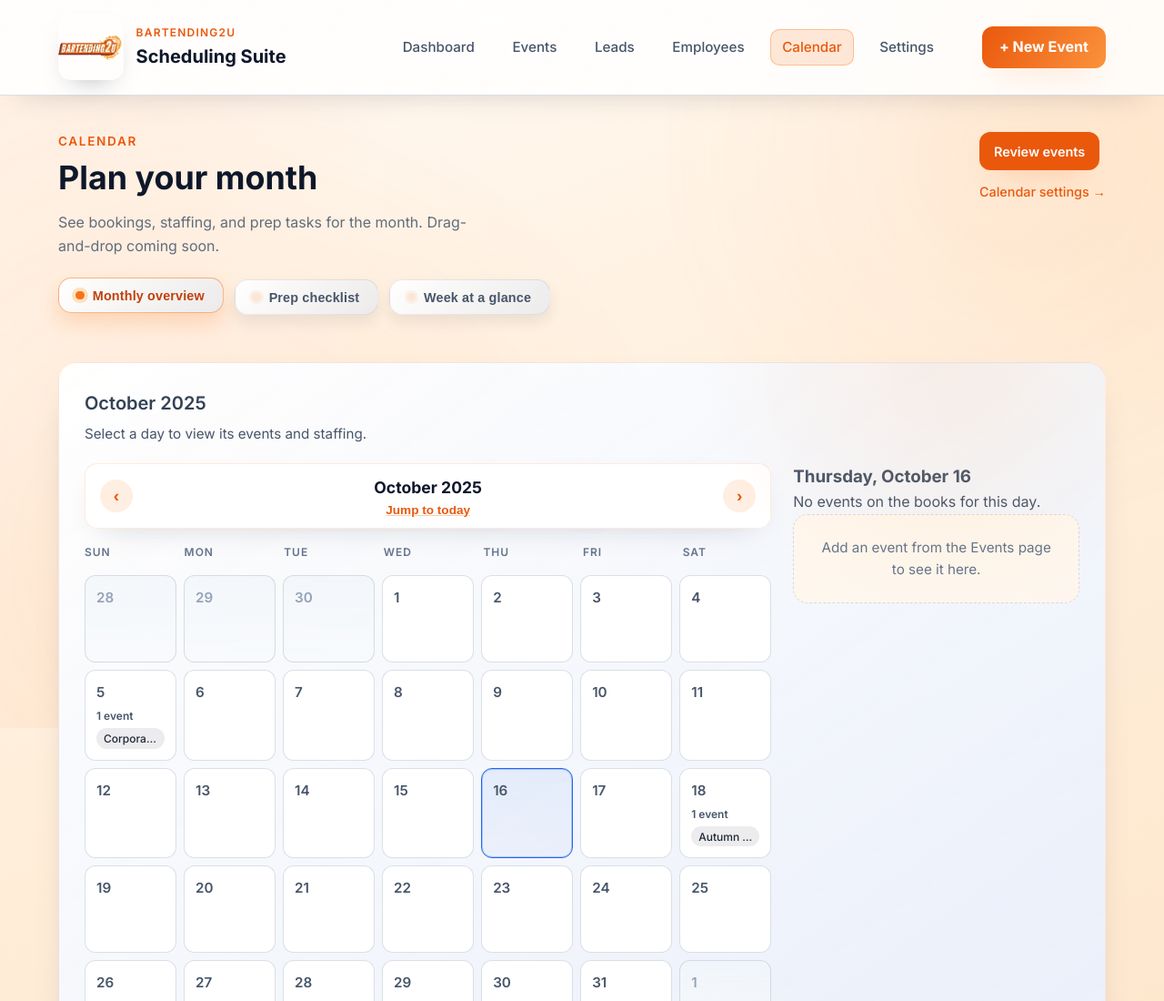
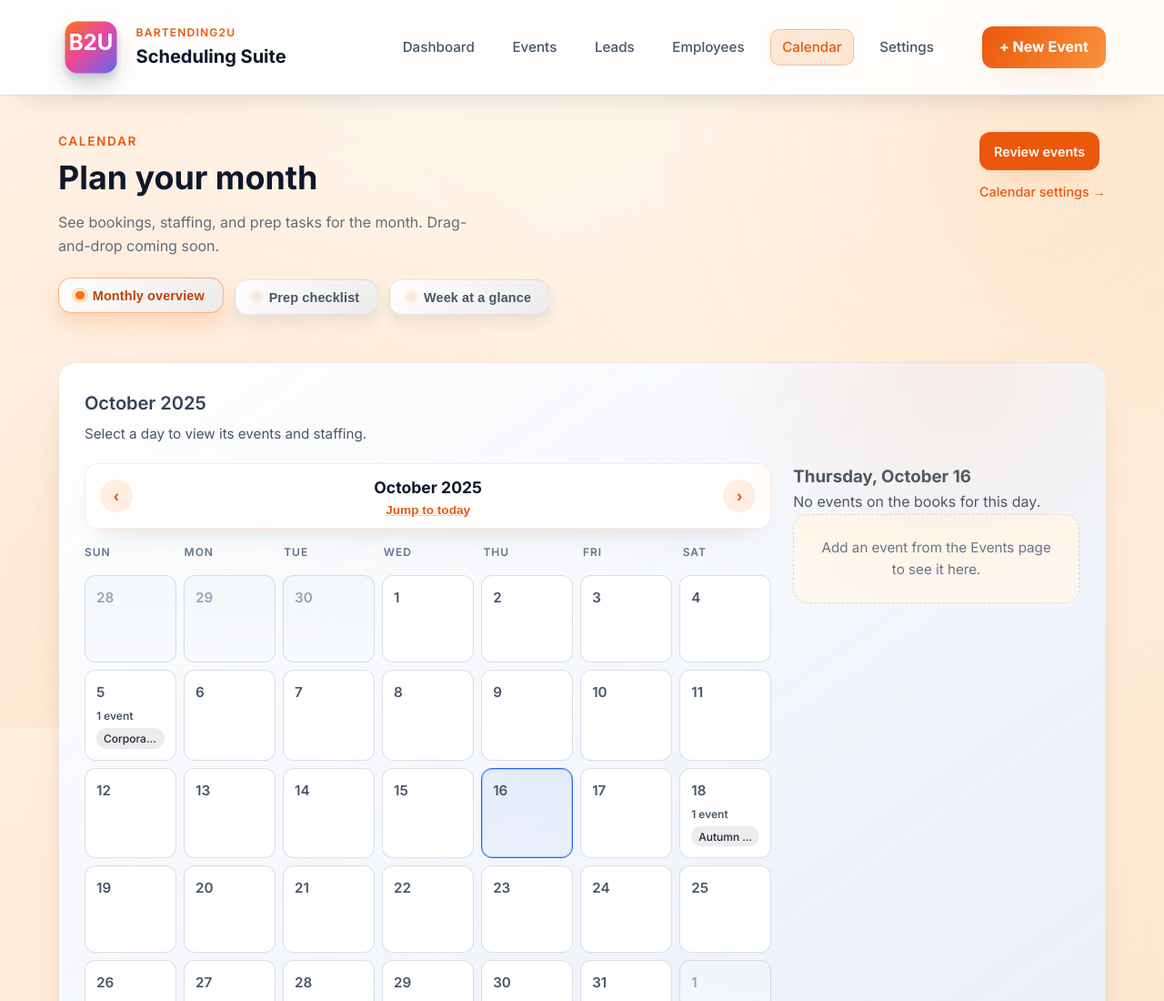
Before and after one commit to Josvel525/Bartending2U-scheduler, a website: page calendar.html in a window 1280 px wide. Shown: the top 1100 px of the page at 91% size. Drawn offline with Linux system fonts and the light colour scheme.

Commit message:
Fix B2U logo across pages

```diff
--- a/calendar.html
+++ b/calendar.html
@@ -13,7 +13,7 @@
     <header class="top-bar">
         <div class="top-bar__inner">
             <div class="brand">
-                <img src="IMG_9047.png" alt="Bartending2U logo" />
+                <img src="assets/b2u-logo.svg" alt="Bartending2U company logo" />
                 <div class="brand__text">
                     <span class="brand__subtitle">Bartending2U</span>
                     <span class="brand__title">Scheduling Suite</span>
```
Also changed, not shown: employees.html (+1 -1 lines), events.html (+1 -1 lines), index.html (+1 -1 lines), leads.html (+1 -1 lines), settings.html (+1 -1 lines), assets/b2u-logo.svg (added).
